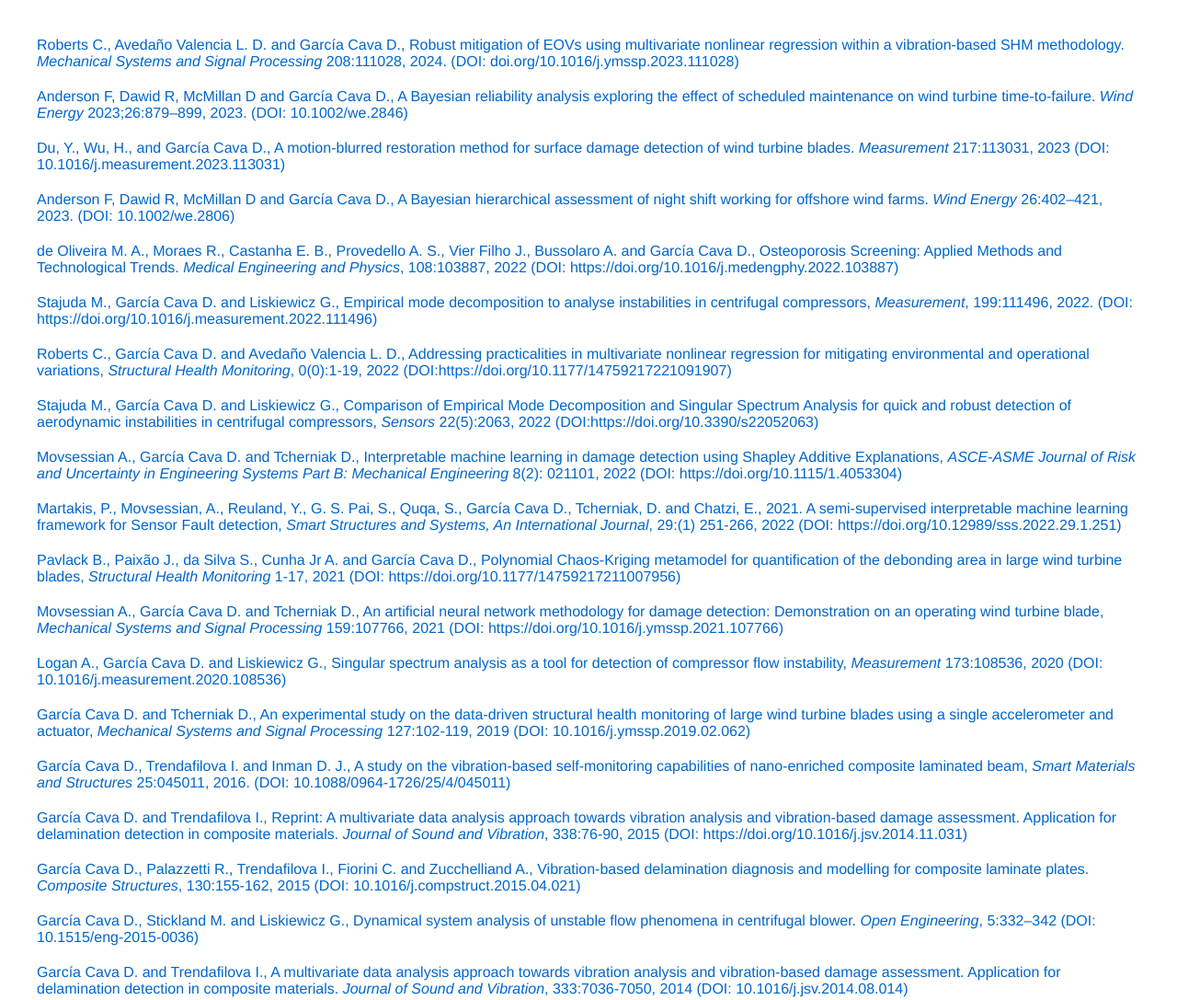
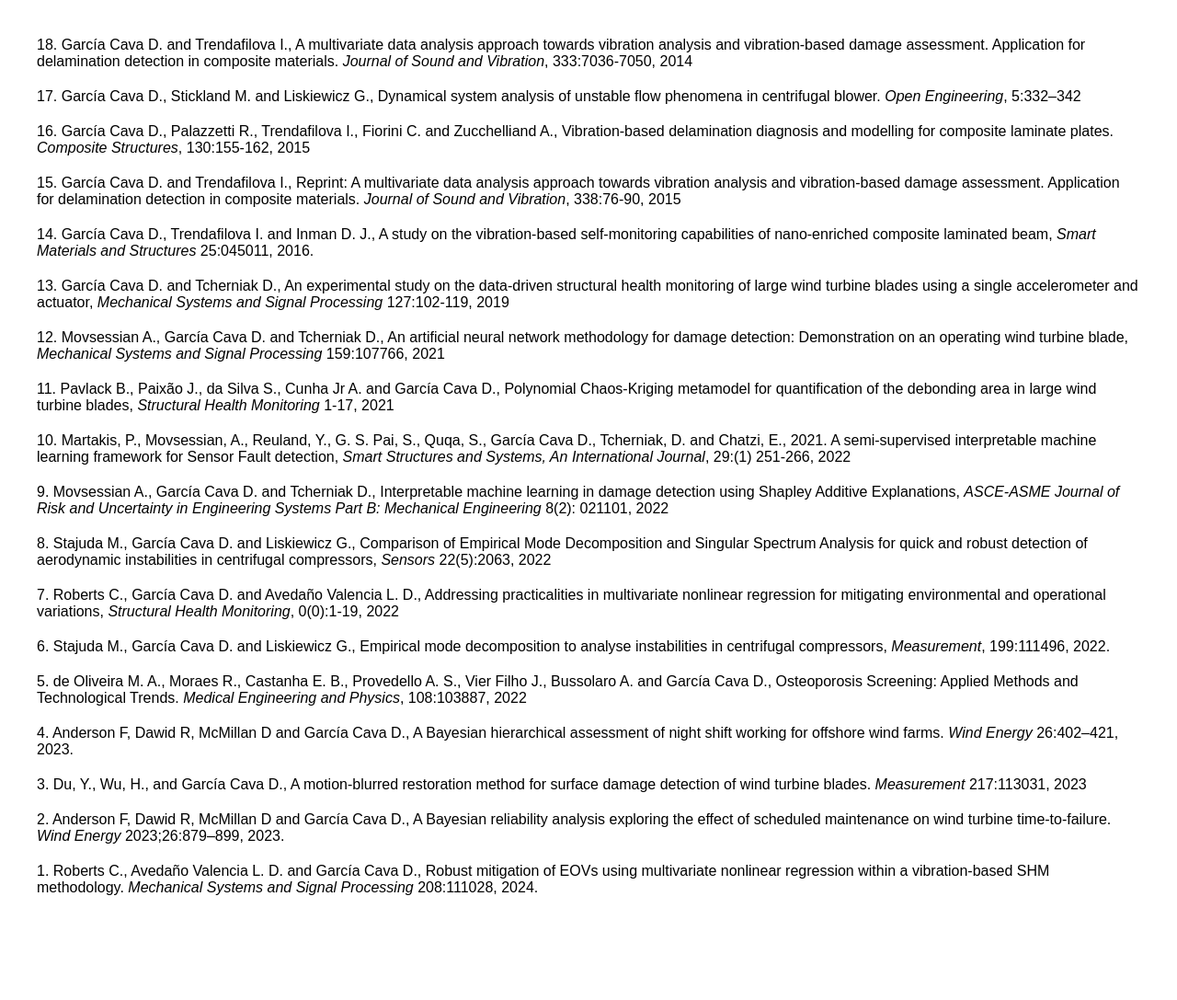
Before and after one commit to dgarciacava/dgarciacava.github.io, a plain HTML site: page publications.html in a window 1280 px wide. Shown: the whole page at 92% size. After the commit the page ends 1014 px from the top, so only its background shows below. Drawn offline with Linux system fonts and the light colour scheme.

Commit message:
Update publications.html

```diff
--- a/publications.html
+++ b/publications.html
@@ -3,10 +3,11 @@
 <head>
     <meta charset="UTF-8">
     <meta name="viewport" content="width=device-width, initial-scale=1.0">
-    <title>Publications</title>
+    <title>DGC: Publications</title>
     <style>
         body {
-            font-family: Helvetica, Arial, sans-serif;
+            font-family: Arial, sans-serif;
+            color: black;
             margin: 40px;
         }
         ul {
@@ -18,7 +19,7 @@
         }
         a {
             text-decoration: none;
-            color: #0066cc;
+            color: black;
         }
         a:hover {
             text-decoration: underline;
@@ -28,136 +29,111 @@
 <body>
     <ul>
         <li>
-            <a href="https://doi.org/10.1016/j.ymssp.2023.111028">
-                Roberts C., Avedaño Valencia L. D. and García Cava D., Robust mitigation of EOVs using multivariate nonlinear regression within a vibration-based SHM methodology.
-                <i>Mechanical Systems and Signal Processing</i> 208:111028, 2024.
-                (DOI: doi.org/10.1016/j.ymssp.2023.111028)
+            <a href="http://www.sciencedirect.com/science/article/pii/S0022460X1400666X">
+                18. García Cava D. and Trendafilova I., A multivariate data analysis approach towards vibration analysis and vibration-based damage assessment. Application for delamination detection in composite materials.
+                <i>Journal of Sound and Vibration</i>, 333:7036-7050, 2014
+            </a>
+        </li>
+        <li>
+            <a href="http://www.degruyter.com/view/j/eng.2015.5.issue-1/eng-2015-0036/eng-2015-0036.xml">
+                17. García Cava D., Stickland M. and Liskiewicz G., Dynamical system analysis of unstable flow phenomena in centrifugal blower.
+                <i>Open Engineering</i>, 5:332–342
+            </a>
+        </li>
+        <li>
+            <a href="http://www.sciencedirect.com/science/article/pii/S0263822315003165">
+                16. García Cava D., Palazzetti R., Trendafilova I., Fiorini C. and Zucchelliand A., Vibration-based delamination diagnosis and modelling for composite laminate plates.
+                <i>Composite Structures</i>, 130:155-162, 2015
+            </a>
+        </li>
+        <li>
+            <a href="https://doi.org/10.1016/j.jsv.2014.11.031">
+                15. García Cava D. and Trendafilova I., Reprint: A multivariate data analysis approach towards vibration analysis and vibration-based damage assessment. Application for delamination detection in composite materials.
+                <i>Journal of Sound and Vibration</i>, 338:76-90, 2015
+            </a>
+        </li>
+        <li>
+            <a href="http://iopscience.iop.org/article/10.1088/0964-1726/25/4/045011?fromSearchPage=true">
+                14. García Cava D., Trendafilova I. and Inman D. J., A study on the vibration-based self-monitoring capabilities of nano-enriched composite laminated beam,
+                <i>Smart Materials and Structures</i> 25:045011, 2016.
+            </a>
+        </li>
+        <li>
+            <a href="https://www.sciencedirect.com/science/article/abs/pii/S0888327019301530">
+                13. García Cava D. and Tcherniak D., An experimental study on the data-driven structural health monitoring of large wind turbine blades using a single accelerometer and actuator,
+                <i>Mechanical Systems and Signal Processing</i> 127:102-119, 2019
+            </a>
+        </li>
+        <li>
+            <a href="https://www.sciencedirect.com/science/article/pii/S0888327021001618">
+                12. Movsessian A., García Cava D. and Tcherniak D., An artificial neural network methodology for damage detection: Demonstration on an operating wind turbine blade,
+                <i>Mechanical Systems and Signal Processing</i> 159:107766, 2021
+            </a>
+        </li>
+        <li>
+            <a href="https://doi.org/10.1177/14759217211007956">
+                11. Pavlack B., Paixão J., da Silva S., Cunha Jr A. and García Cava D., Polynomial Chaos-Kriging metamodel for quantification of the debonding area in large wind turbine blades,
+                <i>Structural Health Monitoring</i> 1-17, 2021
+            </a>
+        </li>
+        <li>
+            <a href="http://www.techno-press.org/?page=container&volumeno=29/1&journal=sss">
+                10. Martakis, P., Movsessian, A., Reuland, Y., G. S. Pai, S., Quqa, S., García Cava D., Tcherniak, D. and Chatzi, E., 2021. A semi-supervised interpretable machine learning framework for Sensor Fault detection,
+                <i>Smart Structures and Systems, An International Journal</i>, 29:(1) 251-266, 2022
+            </a>
+        </li>
+        <li>
+            <a href="https://asmedigitalcollection.asme.org/risk/article/8/2/021101/1130860/Interpretable-Machine-Learning-in-Damage-Detection">
+                9. Movsessian A., García Cava D. and Tcherniak D., Interpretable machine learning in damage detection using Shapley Additive Explanations,
+                <i>ASCE-ASME Journal of Risk and Uncertainty in Engineering Systems Part B: Mechanical Engineering</i> 8(2): 021101, 2022
+            </a>
+        </li>
+        <li>
+            <a href="https://www.mdpi.com/1424-8220/22/5/2063/htm">
+                8. Stajuda M., García Cava D. and Liskiewicz G., Comparison of Empirical Mode Decomposition and Singular Spectrum Analysis for quick and robust detection of aerodynamic instabilities in centrifugal compressors,
+                <i>Sensors</i> 22(5):2063, 2022
+            </a>
+        </li>
+        <li>
+            <a href="https://journals.sagepub.com/doi/full/10.1177/14759217221091907?journalCode=shma">
+                7. Roberts C., García Cava D. and Avedaño Valencia L. D., Addressing practicalities in multivariate nonlinear regression for mitigating environmental and operational variations,
+                <i>Structural Health Monitoring</i>, 0(0):1-19, 2022
+            </a>
+        </li>
+        <li>
+            <a href="https://doi.org/10.1016/j.measurement.2022.111496">
+                6. Stajuda M., García Cava D. and Liskiewicz G., Empirical mode decomposition to analyse instabilities in centrifugal compressors,
+                <i>Measurement</i>, 199:111496, 2022.
+            </a>
+        </li>
+        <li>
+            <a href="https://doi.org/10.1016/j.medengphy.2022.103887">
+                5. de Oliveira M. A., Moraes R., Castanha E. B., Provedello A. S., Vier Filho J., Bussolaro A. and García Cava D., Osteoporosis Screening: Applied Methods and Technological Trends.
+                <i>Medical Engineering and Physics</i>, 108:103887, 2022
+            </a>
+        </li>
+        <li>
+            <a href="https://onlinelibrary.wiley.com/doi/10.1002/we.2806">
+                4. Anderson F, Dawid R, McMillan D and García Cava D., A Bayesian hierarchical assessment of night shift working for offshore wind farms.
+                <i>Wind Energy</i> 26:402–421, 2023.
+            </a>
+        </li>
+        <li>
+            <a href="https://www.sciencedirect.com/science/article/pii/S026322412300595X">
+                3. Du, Y., Wu, H., and García Cava D., A motion-blurred restoration method for surface damage detection of wind turbine blades.
+                <i>Measurement</i> 217:113031, 2023
             </a>
         </li>
         <li>
             <a href="https://doi.org/10.1002/we.2846">
-                Anderson F, Dawid R, McMillan D and García Cava D., A Bayesian reliability analysis exploring the effect of scheduled maintenance on wind turbine time-to-failure.
+                2. Anderson F, Dawid R, McMillan D and García Cava D., A Bayesian reliability analysis exploring the effect of scheduled maintenance on wind turbine time-to-failure.
                 <i>Wind Energy</i> 2023;26:879–899, 2023.
-                (DOI: 10.1002/we.2846)
             </a>
         </li>
         <li>
-            <a href="https://www.sciencedirect.com/science/article/pii/S026322412300595X">
-                Du, Y., Wu, H., and García Cava D., A motion-blurred restoration method for surface damage detection of wind turbine blades.
-                <i>Measurement</i> 217:113031, 2023
-                (DOI: 10.1016/j.measurement.2023.113031)
-            </a>
-        </li>
-        <li>
-            <a href="https://onlinelibrary.wiley.com/doi/10.1002/we.2806">
-                Anderson F, Dawid R, McMillan D and García Cava D., A Bayesian hierarchical assessment of night shift working for offshore wind farms.
-                <i>Wind Energy</i> 26:402–421, 2023.
-                (DOI: 10.1002/we.2806)
-            </a>
-        </li>
-        <li>
-            <a href="https://doi.org/10.1016/j.medengphy.2022.103887">
-                de Oliveira M. A., Moraes R., Castanha E. B., Provedello A. S., Vier Filho J., Bussolaro A. and García Cava D., Osteoporosis Screening: Applied Methods and Technological Trends.
-                <i>Medical Engineering and Physics</i>, 108:103887, 2022
-                (DOI: https://doi.org/10.1016/j.medengphy.2022.103887)
-            </a>
-        </li>
-        <li>
-            <a href="https://doi.org/10.1016/j.measurement.2022.111496">
-                Stajuda M., García Cava D. and Liskiewicz G., Empirical mode decomposition to analyse instabilities in centrifugal compressors,
-                <i>Measurement</i>, 199:111496, 2022.
-                (DOI: https://doi.org/10.1016/j.measurement.2022.111496)
-            </a>
-        </li>
-        <li>
-            <a href="https://journals.sagepub.com/doi/full/10.1177/14759217221091907?journalCode=shma">
-                Roberts C., García Cava D. and Avedaño Valencia L. D., Addressing practicalities in multivariate nonlinear regression for mitigating environmental and operational variations,
-                <i>Structural Health Monitoring</i>, 0(0):1-19, 2022
-                (DOI:https://doi.org/10.1177/14759217221091907)
-            </a>
-        </li>
-        <li>
-            <a href="https://www.mdpi.com/1424-8220/22/5/2063/htm">
-                Stajuda M., García Cava D. and Liskiewicz G., Comparison of Empirical Mode Decomposition and Singular Spectrum Analysis for quick and robust detection of aerodynamic instabilities in centrifugal compressors,
-                <i>Sensors</i> 22(5):2063, 2022
-                (DOI:https://doi.org/10.3390/s22052063)
-            </a>
-        </li>
-        <li>
-            <a href="https://asmedigitalcollection.asme.org/risk/article/8/2/021101/1130860/Interpretable-Machine-Learning-in-Damage-Detection">
-                Movsessian A., García Cava D. and Tcherniak D., Interpretable machine learning in damage detection using Shapley Additive Explanations,
-                <i>ASCE-ASME Journal of Risk and Uncertainty in Engineering Systems Part B: Mechanical Engineering</i> 8(2): 021101, 2022
-                (DOI: https://doi.org/10.1115/1.4053304)
-            </a>
-        </li>
-        <li>
-            <a href="http://www.techno-press.org/?page=container&volumeno=29/1&journal=sss">
-                Martakis, P., Movsessian, A., Reuland, Y., G. S. Pai, S., Quqa, S., García Cava D., Tcherniak, D. and Chatzi, E., 2021. A semi-supervised interpretable machine learning framework for Sensor Fault detection,
-                <i>Smart Structures and Systems, An International Journal</i>, 29:(1) 251-266, 2022
-                (DOI: https://doi.org/10.12989/sss.2022.29.1.251)
-            </a>
-        </li>
-        <li>
-            <a href="https://doi.org/10.1177/14759217211007956">
-                Pavlack B., Paixão J., da Silva S., Cunha Jr A. and García Cava D., Polynomial Chaos-Kriging metamodel for quantification of the debonding area in large wind turbine blades,
-                <i>Structural Health Monitoring</i> 1-17, 2021
-                (DOI: https://doi.org/10.1177/14759217211007956)
-            </a>
-        </li>
-        <li>
-            <a href="https://www.sciencedirect.com/science/article/pii/S0888327021001618">
-                Movsessian A., García Cava D. and Tcherniak D., An artificial neural network methodology for damage detection: Demonstration on an operating wind turbine blade,
-                <i>Mechanical Systems and Signal Processing</i> 159:107766, 2021
-                (DOI: https://doi.org/10.1016/j.ymssp.2021.107766)
-            </a>
-        </li>
-        <li>
-            <a href="https://www.sciencedirect.com/science/article/pii/S0263224120310617?casa_token=Wq_CcQiA10oAAAAA:Ku2Kq3RRm3fccIXrO-KZf6KxIfcTZjzdvHqU1I-uUZj95NZ2aa6Uypg1YZpoiUD5DdA1BWsQ1d0">
-                Logan A., García Cava D. and Liskiewicz G., Singular spectrum analysis as a tool for detection of compressor flow instability,
-                <i>Measurement</i> 173:108536, 2020
-                (DOI: 10.1016/j.measurement.2020.108536)
-            </a>
-        </li>
-        <li>
-            <a href="https://www.sciencedirect.com/science/article/abs/pii/S0888327019301530">
-                García Cava D. and Tcherniak D., An experimental study on the data-driven structural health monitoring of large wind turbine blades using a single accelerometer and actuator,
-                <i>Mechanical Systems and Signal Processing</i> 127:102-119, 2019
-                (DOI: 10.1016/j.ymssp.2019.02.062)
-            </a>
-        </li>
-        <li>
-            <a href="http://iopscience.iop.org/article/10.1088/0964-1726/25/4/045011?fromSearchPage=true">
-                García Cava D., Trendafilova I. and Inman D. J., A study on the vibration-based self-monitoring capabilities of nano-enriched composite laminated beam,
-                <i>Smart Materials and Structures</i> 25:045011, 2016.
-                (DOI: 10.1088/0964-1726/25/4/045011)
-            </a>
-        </li>
-        <li>
-            <a href="https://doi.org/10.1016/j.jsv.2014.11.031">
-                García Cava D. and Trendafilova I., Reprint: A multivariate data analysis approach towards vibration analysis and vibration-based damage assessment. Application for delamination detection in composite materials.
-                <i>Journal of Sound and Vibration</i>, 338:76-90, 2015
-                (DOI: https://doi.org/10.1016/j.jsv.2014.11.031)
-            </a>
-        </li>
-        <li>
-            <a href="http://www.sciencedirect.com/science/article/pii/S0263822315003165">
-                García Cava D., Palazzetti R., Trendafilova I., Fiorini C. and Zucchelliand A., Vibration-based delamination diagnosis and modelling for composite laminate plates.
-                <i>Composite Structures</i>, 130:155-162, 2015
-                (DOI: 10.1016/j.compstruct.2015.04.021)
-            </a>
-        </li>
-        <li>
-            <a href="http://www.degruyter.com/view/j/eng.2015.5.issue-1/eng-2015-0036/eng-2015-0036.xml">
-                García Cava D., Stickland M. and Liskiewicz G., Dynamical system analysis of unstable flow phenomena in centrifugal blower.
-                <i>Open Engineering</i>, 5:332–342
-                (DOI: 10.1515/eng-2015-0036)
-            </a>
-        </li>
-        <li>
-            <a href="http://www.sciencedirect.com/science/article/pii/S0022460X1400666X">
-                García Cava D. and Trendafilova I., A multivariate data analysis approach towards vibration analysis and vibration-based damage assessment. Application for delamination detection in composite materials.
-                <i>Journal of Sound and Vibration</i>, 333:7036-7050, 2014
-                (DOI: 10.1016/j.jsv.2014.08.014)
+            <a href="https://doi.org/10.1016/j.ymssp.2023.111028">
+                1. Roberts C., Avedaño Valencia L. D. and García Cava D., Robust mitigation of EOVs using multivariate nonlinear regression within a vibration-based SHM methodology.
+                <i>Mechanical Systems and Signal Processing</i> 208:111028, 2024.
             </a>
         </li>
     </ul>
```
